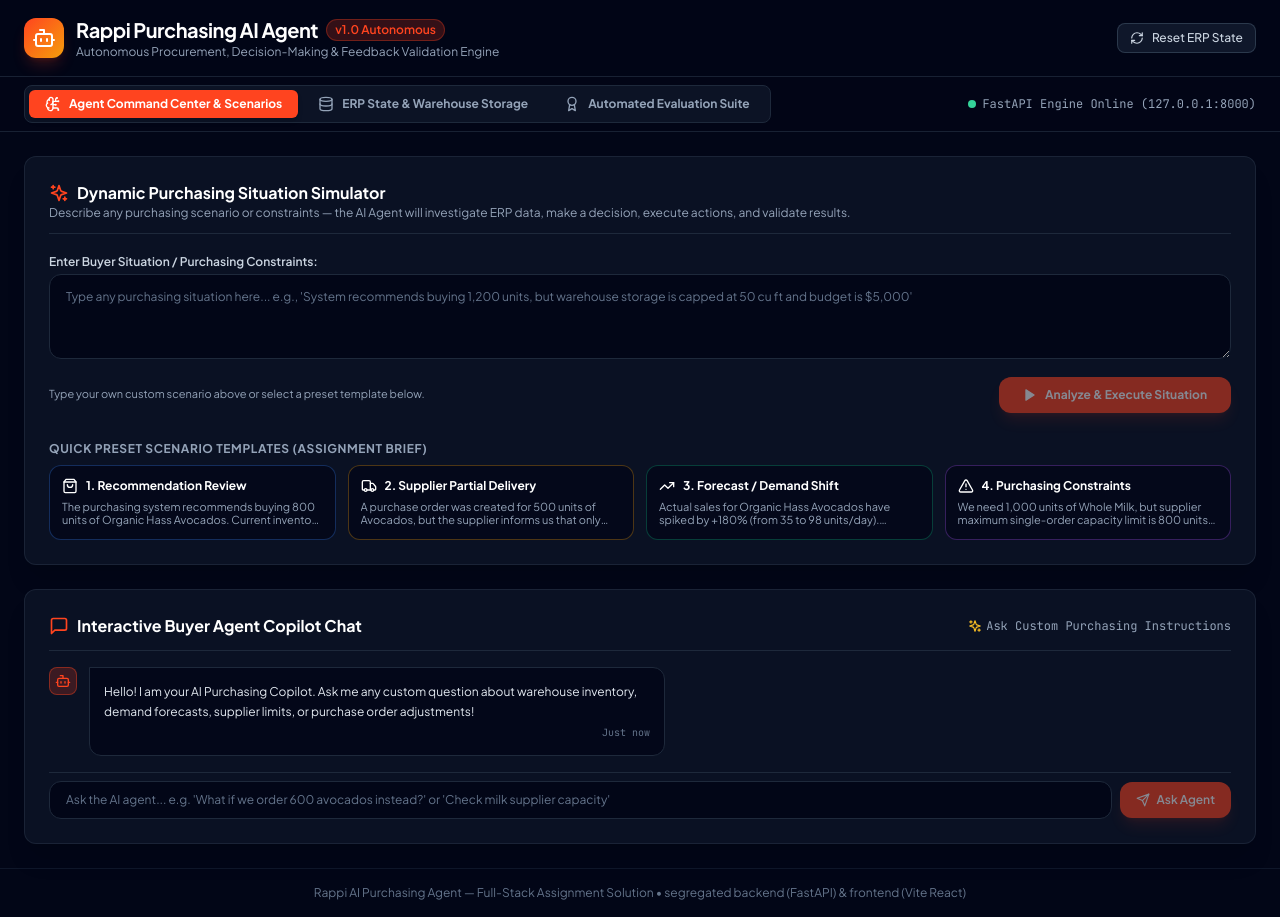
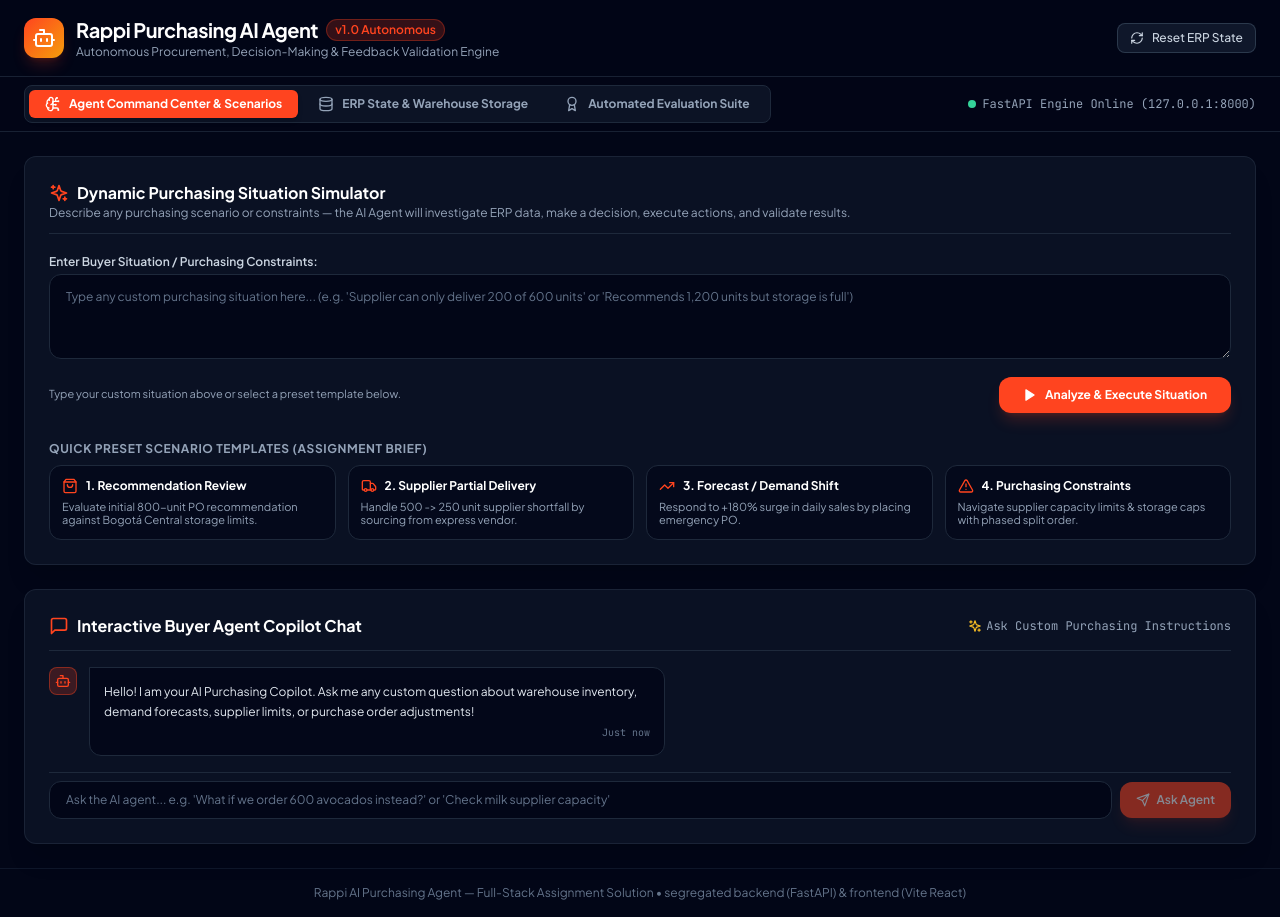
Before and after one commit to hansikadev/Rappi_assign, a React (Vite) app in the folder frontend/: page / in a window 1280 px wide. Built offline with nearby package versions, Linux system fonts and the light colour scheme; no server answers.

Commit message:
Fix input box prefill issue and ensure Analyze button executes immediately

```diff
--- a/frontend/src/components/ScenarioSelector.jsx
+++ b/frontend/src/components/ScenarioSelector.jsx
@@ -5,28 +5,28 @@
   {
     id: 'scenario_1',
     title: '1. Recommendation Review',
-    text: 'The purchasing system recommends buying 800 units of Organic Hass Avocados. Current inventory is 150, open PO is 150, and Bogotá Central warehouse available storage is 60 cu ft.',
+    text: 'Evaluate initial 800-unit PO recommendation against Bogotá Central storage limits.',
     icon: ShoppingBag,
     color: 'border-blue-500/30 text-blue-400'
   },
   {
     id: 'scenario_2',
     title: '2. Supplier Partial Delivery',
-    text: 'A purchase order was created for 500 units of Avocados, but the supplier informs us that only 250 units can currently be delivered. Check alternate express suppliers.',
+    text: 'Handle 500 -> 250 unit supplier shortfall by sourcing from express vendor.',
     icon: Truck,
     color: 'border-amber-500/30 text-amber-400'
   },
   {
     id: 'scenario_3',
     title: '3. Forecast / Demand Shift',
-    text: 'Actual sales for Organic Hass Avocados have spiked by +180% (from 35 to 98 units/day). Incoming inventory cover is down to 3 days. Evaluate emergency replenishment.',
+    text: 'Respond to +180% surge in daily sales by placing emergency PO.',
     icon: TrendingUp,
     color: 'border-emerald-500/30 text-emerald-400'
   },
   {
     id: 'scenario_4',
     title: '4. Purchasing Constraints',
-    text: 'We need 1,000 units of Whole Milk, but supplier maximum single-order capacity limit is 800 units and node budget is capped at $4,500.',
+    text: 'Navigate supplier capacity limits & storage caps with phased split order.',
     icon: AlertTriangle,
     color: 'border-purple-500/30 text-purple-400'
   }
@@ -35,15 +35,10 @@
 export default function ScenarioSelector({ selectedScenario, onSelectScenario, loading }) {
   const [customSituation, setCustomSituation] = useState('');
 
-  const handleFillPreset = (preset) => {
-    setCustomSituation(preset.text);
-    onSelectScenario(preset.id);
-  };
-
   const handleRunCustom = (e) => {
     e.preventDefault();
-    if (!customSituation.trim()) return;
-    onSelectScenario(customSituation);
+    const queryToRun = customSituation.trim() || 'scenario_1';
+    onSelectScenario(queryToRun);
   };
 
   return (
@@ -68,25 +63,25 @@
             rows={3}
             value={customSituation}
             onChange={(e) => setCustomSituation(e.target.value)}
-            placeholder="Type any purchasing situation here... e.g., 'System recommends buying 1,200 units, but warehouse storage is capped at 50 cu ft and budget is $5,000'"
+            placeholder="Type any custom purchasing situation here... (e.g. 'Supplier can only deliver 200 of 600 units' or 'Recommends 1,200 units but storage is full')"
             className="w-full px-4 py-3 bg-slate-950 border border-slate-800 rounded-xl text-xs text-white placeholder-slate-500 focus:outline-none focus:border-rappi-orange transition font-sans leading-relaxed"
           />
         </div>
 
         <div className="flex justify-between items-center">
           <div className="text-[11px] text-slate-400">
-            Type your own custom scenario above or select a preset template below.
+            Type your custom situation above or select a preset template below.
           </div>
 
           <button
             type="submit"
-            disabled={loading || !customSituation.trim()}
-            className="px-6 py-2.5 bg-rappi-orange hover:bg-rappi-darkOrange text-white font-bold text-xs rounded-xl shadow-lg shadow-rappi-orange/20 transition flex items-center gap-2 disabled:opacity-50"
+            disabled={loading}
+            className="px-6 py-2.5 bg-rappi-orange hover:bg-rappi-darkOrange text-white font-bold text-xs rounded-xl shadow-lg shadow-rappi-orange/20 transition flex items-center gap-2 disabled:opacity-50 cursor-pointer"
           >
             {loading ? (
               <>
                 <div className="h-3.5 w-3.5 border-2 border-white/30 border-t-white rounded-full animate-spin" />
-                Investigating & Executing...
+                Analyzing & Executing...
               </>
             ) : (
               <>
@@ -111,11 +106,11 @@
               <button
                 key={p.id}
                 type="button"
-                onClick={() => handleFillPreset(p)}
-                className={`p-3 rounded-xl border bg-slate-950/70 text-left transition hover:border-rappi-orange/50 space-y-1.5 ${p.color}`}
+                onClick={() => onSelectScenario(p.id)}
+                className="p-3 rounded-xl border border-slate-800 bg-slate-950/70 text-left transition hover:border-rappi-orange/50 space-y-1.5 cursor-pointer"
               >
                 <div className="flex items-center gap-2 font-bold text-xs text-white">
-                  <Icon className="h-4 w-4 shrink-0" />
+                  <Icon className="h-4 w-4 shrink-0 text-rappi-orange" />
                   <span className="truncate">{p.title}</span>
                 </div>
                 <p className="text-[11px] text-slate-400 line-clamp-2 font-sans leading-tight">
```
